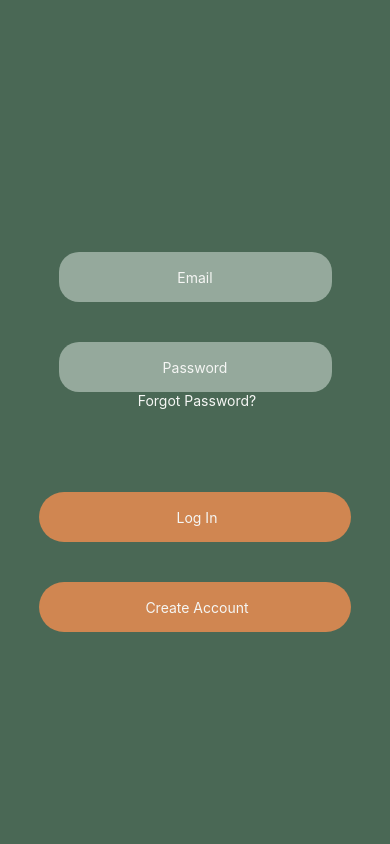
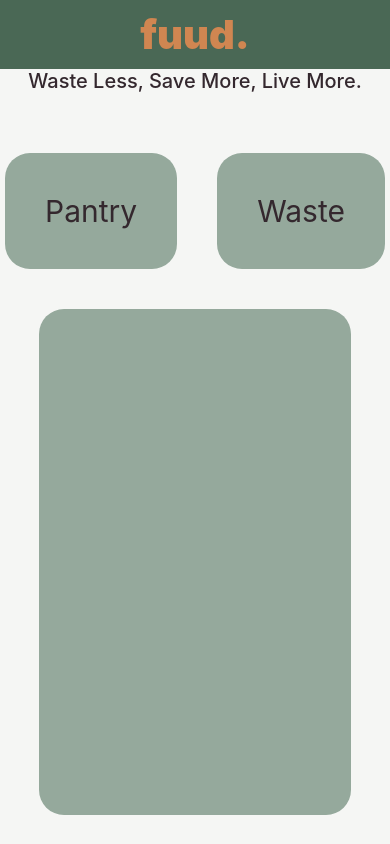
Before and after one commit to MichaelJRossDev/fuud, a React Native app: screen / in a window 390 px wide. Built offline with nearby package versions, Linux system fonts and the light colour scheme.

Commit message:
starts second phase in pantry

```diff
--- a/App.tsx
+++ b/App.tsx
@@ -6,7 +6,7 @@ import LogIn from "./components/Login"
 import Homepage from "./components/Homepage";
 
 export default function App() {
-  const [loggedIn, setLoggedIn] = useState<boolean>(false);
+  const [loggedIn, setLoggedIn] = useState<boolean>(true);
 
   if (loggedIn === false) {
     return <LogIn setLoggedIn={setLoggedIn} />;
```
